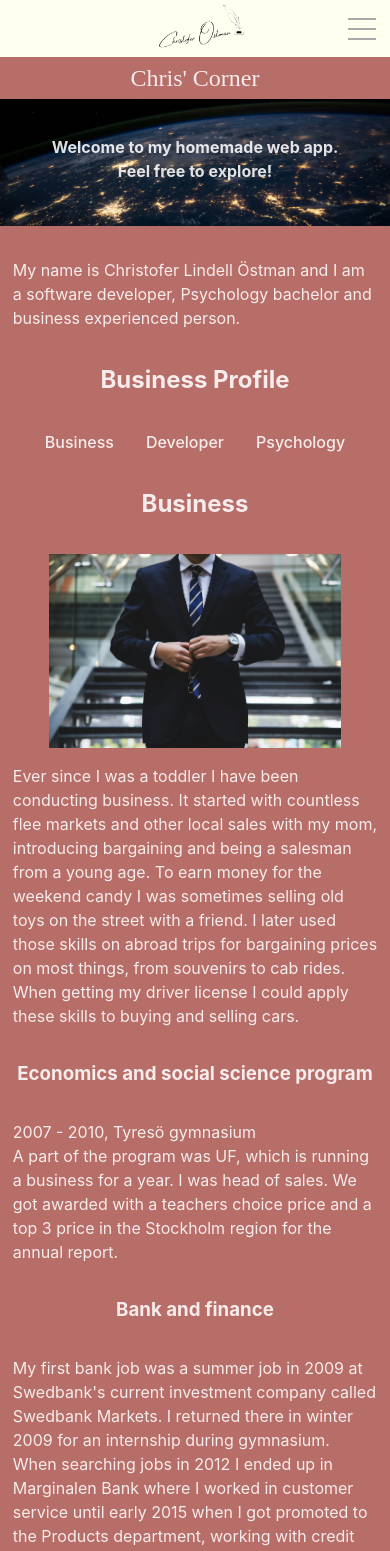
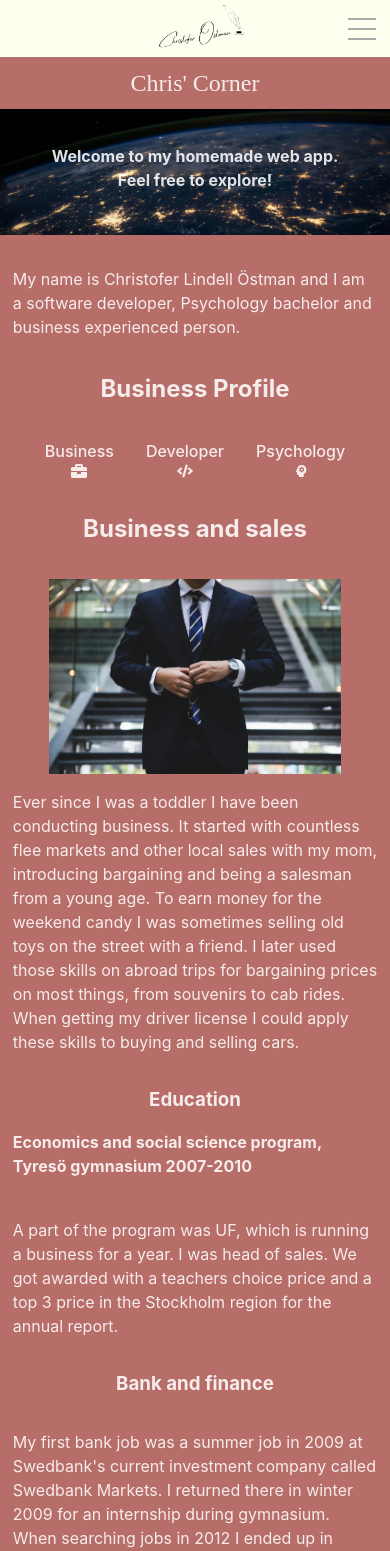
Before and after one commit to ChrisPlaceInSpace/cv, a React (Vite) app in the folder practice-cv/: page /home in a window 390 px wide. Shown: the top 1551 px of the page. Built offline with nearby package versions, Linux system fonts and the light colour scheme.

Commit message:
CSS and start on Psychology component

```diff
--- a/practice-cv/src/CSS/EnterSite.css
+++ b/practice-cv/src/CSS/EnterSite.css
@@ -13,14 +13,16 @@
     margin-top: 15em;
     border-radius: 30px;
     padding: 1.5rem;
+    max-width: 600px;
 }
 
-.headline{
-    display: flex;
-    justify-content: center;
-    font-size: 2.7em;
+.entersite-text{
+    font-size: 2em;
     line-height: 1.1;
     text-align: center;
+    font-weight: 500;
+    font-family: "Lucida Handwriting","Brush Script MT" , cursive;
+    margin-top: 2%;
 }
 
 .key-container {
@@ -31,7 +33,7 @@
     margin-top: 2rem;
 }
 .key {
-    width: 10rem;
+    width: 9rem;
 }
 
 @media screen and (max-width: 786px){
@@ -39,8 +41,8 @@
         width: auto;
         margin: 35% 8%;
     }
-    .headline{
-        font-size: 2.2em;
+    .entersite-text{
+        font-size: 1.5em;
         height: 50%;
     }
     .key-container{
--- a/practice-cv/src/CSS/Home.css
+++ b/practice-cv/src/CSS/Home.css
@@ -1,7 +1,18 @@
-
+/* @keyframes fadeIn {
+    from {
+        opacity: 0;
+        transform: translateY(10px);
+    }
+    to {
+        opacity: 1;
+        transform: translateY(0);
+    }
+} */
 .home-container {
     width: 100%;
     height: 100%;
+    /* opacity: 0;
+    animation: fadeIn 0.3s ease-in-out forwards; */
 }
 
 .body-container {
@@ -48,7 +59,6 @@
     flex-direction: column;
     align-items: center;
     /* background-color: #282c34; */
-    width: 25%;
     margin: 2rem 0;
 }
 .react-container h3{
--- a/practice-cv/src/CSS/NasaBackground.css
+++ b/practice-cv/src/CSS/NasaBackground.css
@@ -6,11 +6,11 @@
     min-width: 100%;
     display: flex;
 }
-.spinner{
+/* .spinner{
     display: flex;
     justify-content: center;
     align-items: center;
-}
+} */
 
 @media screen and (max-width: 600px){
   .img-container{
--- a/practice-cv/src/Components/business.jsx
+++ b/practice-cv/src/Components/business.jsx
@@ -5,7 +5,7 @@ export default function Business() {
 
     return (
         <div className="business-container flex flex-column flex-center">
-            <h2 id='business'>Business</h2>
+            <h2 id='business'>Business and sales</h2>
             <div className='business-profile flex flex-center'>
                 <img src={BusinessPic} alt="Business picture" className="business-img" />
                 <div className='business-text flex flex-column'>
@@ -17,11 +17,14 @@ export default function Business() {
                     </p>
                 </div>
             </div>
-                <h3>Economics and social science program</h3>
-                <p>2007 - 2010, Tyresö gymnasium
+            <div className='education-container flex flex-column flex-center'>
+                <h3>Education</h3>
+                <h5>Economics and social science program, Tyresö gymnasium 2007-2010</h5>
+                <p>
                     <br />A part of the program was UF, which is running a business for a year. I was head of sales.
                     We got awarded with a teachers choice price and a top 3 price in the Stockholm region for the annual report.
                 </p>
+            </div>
             <h3>Bank and finance</h3>
             <p>My first bank job was a summer job in 2009 at Swedbank's current investment company called Swedbank Markets.
                 I returned there in winter 2009 for an internship during gymnasium.
--- a/practice-cv/src/Components/enterSite.jsx
+++ b/practice-cv/src/Components/enterSite.jsx
@@ -24,9 +24,8 @@ const EnterSite = () => {
       <NasaBackground>
         <div className="entersite-container">
           <div className="text-image-container">
-            <h1 className="headline">Welcome to Chris' place in space</h1>
+            <h1 className="entersite-text">Welcome to Chris' place in space</h1>
             <div className="key-container">
-              {/* <a href="/home" onClick={handleClick}> */}
               <img className="key" src={keyImage} alt="Enter site" onClick={handleClick} style={{ cursor: "pointer" }} />
             </div>
           </div>
--- a/practice-cv/src/Components/home.jsx
+++ b/practice-cv/src/Components/home.jsx
@@ -1,16 +1,32 @@
 
 import '../CSS/Home.css';
 import Header from './header';
-import { FaGithub } from "react-icons/fa";
 import Footer from './footer';
 import Business from './business';
 import { FaReact } from "react-icons/fa";
 import SpaceBanner from '../assets/images/nasa-earth.jpg';
 import Developer from './developer';
+import { FaBriefcase } from "react-icons/fa";
+import { FaCode } from "react-icons/fa";
+import { MdPsychology } from "react-icons/md";
+import Spinner from './spinner';
+import { Suspense, useEffect, useState } from 'react';
 
 export default function Home() {
+    const [loading, setLoading] = useState(true);
 
-    return (
+    useEffect(() => {
+        const loadPage = async () => {
+            const img = new Image();
+            img.src = SpaceBanner;
+            img.onload = () => setLoading(false);
+        };
+        loadPage();
+    }, []);
+
+
+    return loading? (<Spinner />) :
+    (
         <div className="home-container color-primary flex flex-column">
             <Header />
                 <div className='headline-container flex flex-center'>
@@ -31,13 +47,15 @@ export default function Home() {
                     </p>
                     <h3 id='profile'>Business Profile</h3>
                 <div className='profile-container flex'>
-                    <a href='#business'>Business</a>
-                    <a href='#developer'>Developer</a>
-                    <a href='#psychology'>Psychology</a>
+                    <a className='flex flex-column flex-center' href='#business'>Business<br/><FaBriefcase/></a>
+                    <a className='flex flex-column flex-center' href='#developer'>Developer<br/><FaCode/></a>
+                    <a className='flex flex-column flex-center' href='#psychology'>Psychology<br/><MdPsychology/></a>
                 </div>
             </div>
+            <Suspense fallback={<Spinner />}>
             <Business />
             <Developer />
+            </Suspense>
 
                 <div className='react-container flex flex-column flex-center'>
                     <h3>This app was made using React</h3>
--- a/practice-cv/src/Components/spinner.jsx
+++ b/practice-cv/src/Components/spinner.jsx
@@ -1,5 +1,9 @@
 import '../CSS/Spinner.css';
 
-export default function Spinner(){
-    return <div className='spinner'></div>;
+const Spinner = () => {
+    return (
+    <div className='spinner flex flex-center'></div>
+
+    );
 }
+export default Spinner;
```
Also changed, not shown: practice-cv/src/Components/psychology.jsx (added, +15 -0 lines), practice-cv/src/CSS/Psychology.css (added), practice-cv/src/assets/images/psychology-pic.jpg (added). Lines whose indentation alone changed are shown as unchanged.
